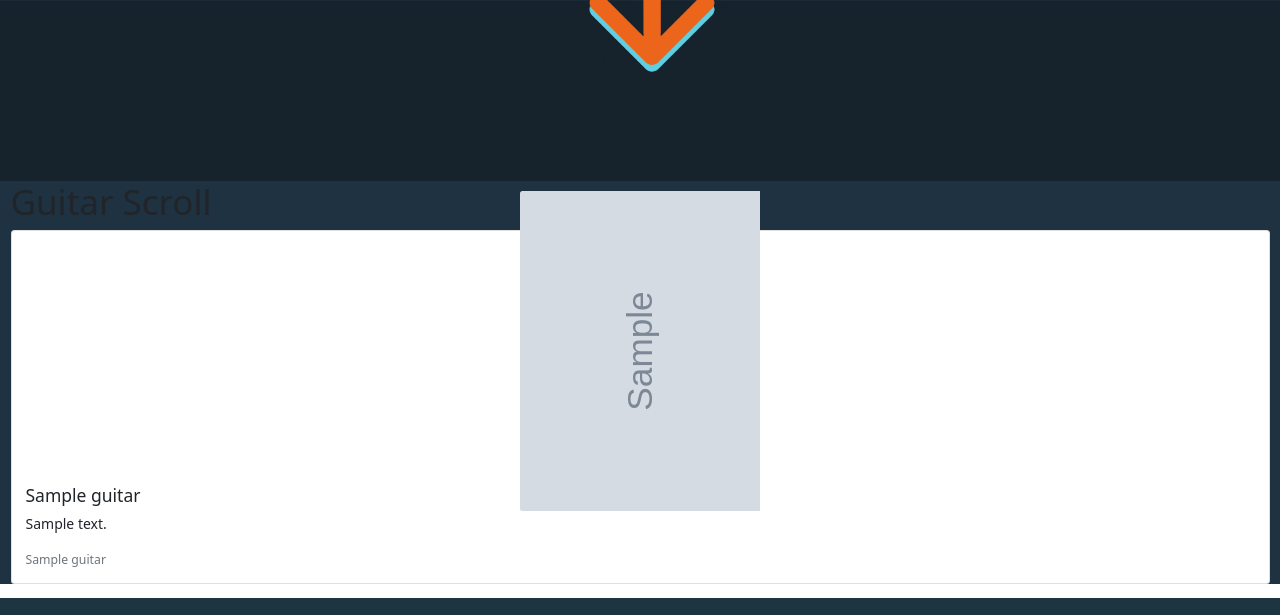
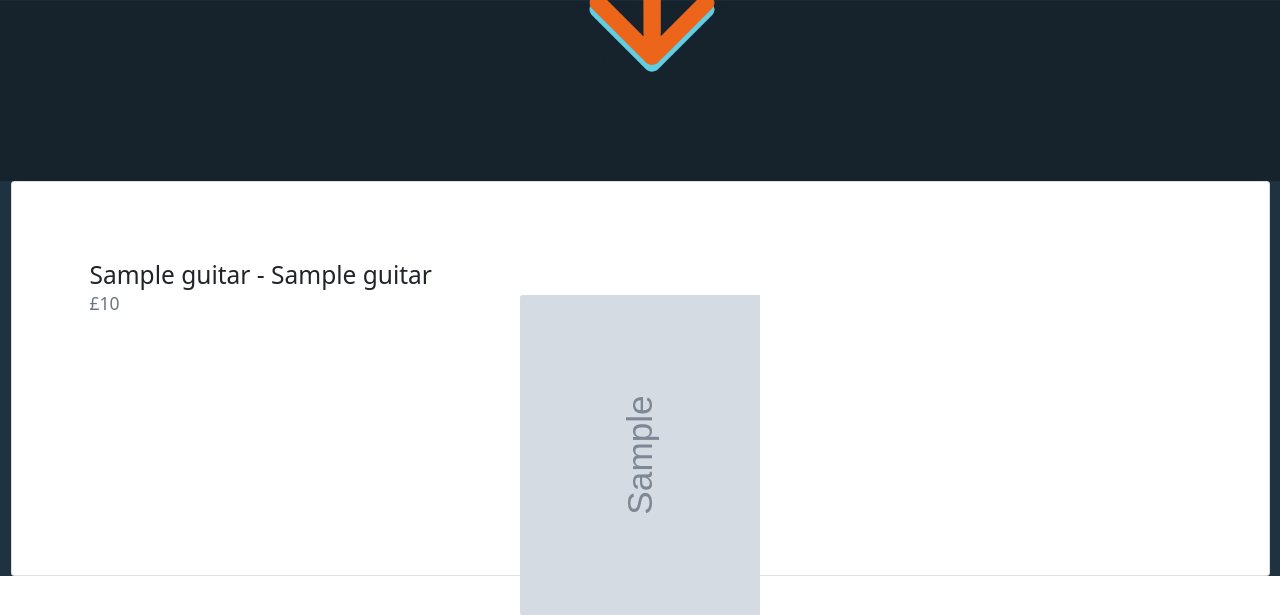
Before and after one commit to ConnorCoull/Guts_Project, a Django app: page / in a window 1280 px wide. Shown: the part 619-1234 px from the top of the page. Run offline with Django 3.2, Linux system fonts and the light colour scheme; tables that the repository leaves empty hold one stand-in row (values such as "Sample post"); grey boxes marked "Sample" are stand-in pictures; some libraries are stand-ins or nearby versions.

Commit message:
push before break, to make sure everything is up to date

```diff
--- a/gtrgtr/static/style.css
+++ b/gtrgtr/static/style.css
@@ -69,3 +69,11 @@ html {
 .arrow:hover {
   box-shadow: 0 0 2px 1px rgba(0, 140, 186, 0.5);
 }
+
+.small-pad-top {
+  padding-top: 5vw;
+}
+
+.small-pad-left {
+  padding-left: 5vw;
+}
--- a/gtrgtr/templates/index.html
+++ b/gtrgtr/templates/index.html
@@ -33,18 +33,18 @@
             </div>
         </div>
         <div class="container-fluid darkblue">
-            <h1> Guitar Scroll </h1>
             {% if guitars %}
             <div class="list">
                 {% for guitar in guitars %}
-                    <div class="card mb-3">
+                    <div class="card mb-4">
+                        <div class="card-body">
+                            <h3 class="card-title small-pad-top small-pad-left">{{ guitar.brandName }} - {{ guitar.itemName }}</h3>
+                            <h5 class="card-subtitle mb-2 text-muted title-padded small-pad-left">£{{ guitar.salesPrice }}</h5>
+                            <!--<p class="card-text">{{ guitar.description | safe }}</p>-->
+                            <!--<p class="card-text"><small class="text-muted">{{ guitar.brandName }}</small></p>-->
+                        </div>
                         <div class="guitar-box">
                             <img src="{{ guitar.pictureMain }}" class="card-img-top guitar-image" alt="Picture of a guitar">
-                        </div>
-                        <div class="card-body">
-                            <h5 class="card-title">{{ guitar.itemName }}</h5>
-                            <p class="card-text">{{ guitar.description | safe }}</p>
-                            <p class="card-text"><small class="text-muted">{{ guitar.brandName }}</small></p>
                         </div>
                     </div>
                 {% endfor %}
```
